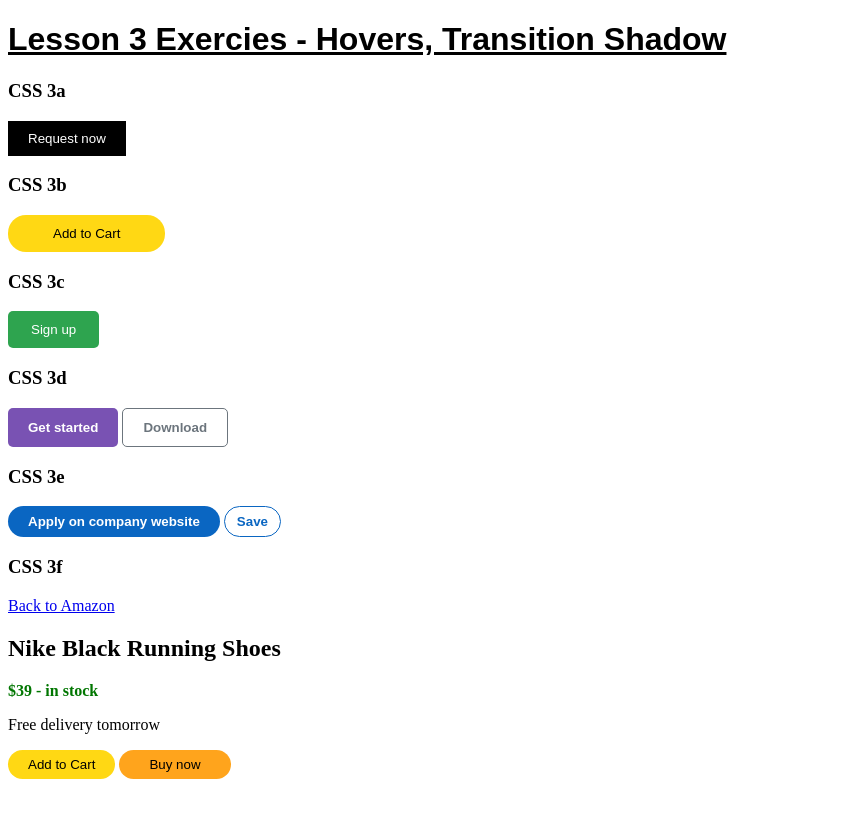
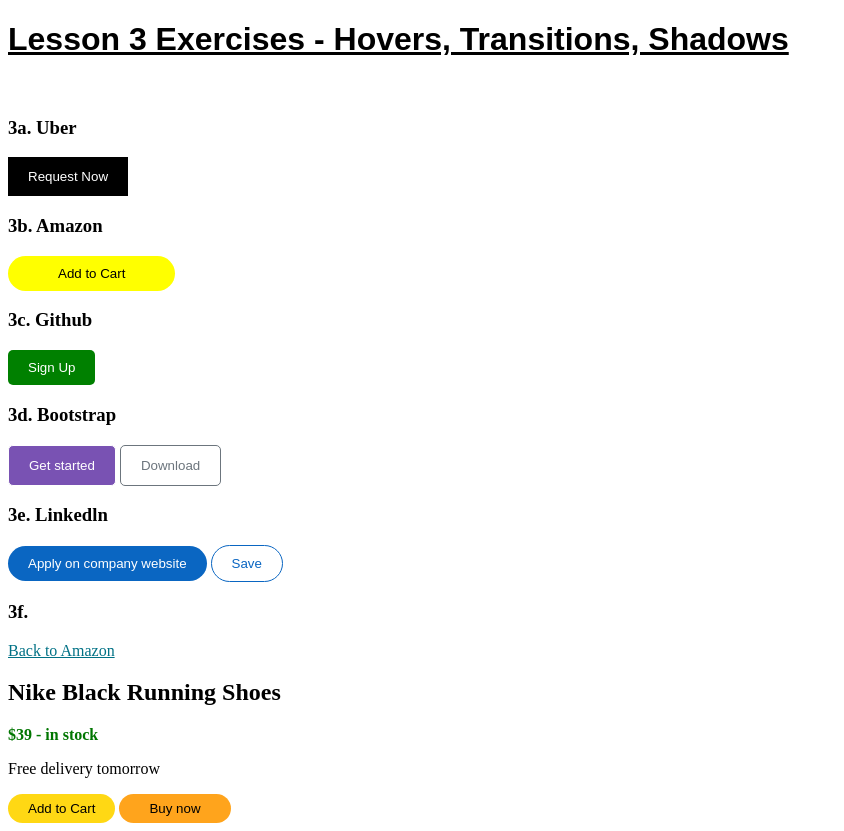
Before and after one commit to katekich1/HTML-CSS-Exercise, a plain HTML site: page 17 Latihan Html CSS/Lesson3.html in a window 1280 px wide. Shown: the whole page, without its empty margins (0-844 px from the left). Before the commit the page ends 800 px from the top, so only its background shows below. Drawn offline with Linux system fonts and the light colour scheme.

Commit message:
Html-Css

```diff
--- a/17 Latihan Html CSS/Lesson3.html
+++ b/17 Latihan Html CSS/Lesson3.html
@@ -3,156 +3,45 @@
 <head>
     <meta charset="UTF-8">
     <meta name="viewport" content="width=device-width, initial-scale=1.0">
-    <title>Document</title>
+    <title>Aditya Saputra </title>
+    <link rel="stylesheet" href="style3.css">
 </head>
 <body>
     <font face="Arial">
-    <h1><u> Lesson 3 Exercies - Hovers, Transition Shadow</u></h1>
+    <h1><u>Lesson 3 Exercises - Hovers, Transitions, Shadows</u></h1>
     </font>
 
-    <h3>CSS 3a</h3>
-    <style>
-        .SOALa {
-            background-color: black;
-            color: white;
-            border: none;
-            padding: 10px 20px;
-        }
-        .SOALa:hover {
+    <br>
 
-        }
-    </style>
-    <button class="SOALa">Request now</button>
+    <h3>3a. Uber </h3>
+    <button class="css3a">Request Now</button>
 
-    <h3>CSS 3b</h3>
-    <style>
-        .SOALb {
-            background-color:rgb(255, 216,20);
-            border: none;
-            padding: 11px 45px;
-            border-radius: 18px;
-            cursor: pointer;
-        }
-        .SOALb:hover {
-            background-color: rgb(253, 223, 77);
-        }
-    </style>
-    <button class="SOALb">Add to Cart</button>
+    <br>
 
-    <h3>CSS 3c</h3>
-    <style>
-        .SOALc {
-            background-color:rgb(46, 164, 79) ;
-            color: white;
-            border: none;
-            padding: 11px 23px;
-            border-radius: 5px;
-        }
-        .SOALc:hover {
-            box-shadow: 2px 2px 5px black;
-            cursor: pointer;
-            background-color: rgb(69, 182, 101);
-        }
-    </style>
-    <button class="SOALc">Sign up</button>
+    <h3>3b. Amazon </h3>
+    <button class="css3b">Add to Cart</button>
 
-    <h3>CSS 3d</h3>
-    <style>
-        .SOALd {
-            background-color:rgb(121, 82, 179) ;
-            color: white;
-            border: none;
-            padding: 12px 20px;
-            border-radius: 5px;
-        }
-        .SOALd:hover {
-            background-color: rgb(65, 40, 102);
-            cursor: pointer;
-        }
-    </style>
-    <style>
-        .SOALdd {
-            background-color:white ;
-            color:rgb(108, 117, 125) ;
-            padding: 11px 20px;
-            border: 1px solid;
-            border-radius: 5px;
-        }
-        .SOALdd:hover {
-            background-color: rgb(108, 117, 125);
-            cursor: pointer;
-            color: white;
-        }
-    </style>
-    <button class="SOALd"><b>Get started</b></button>
-    <button class="SOALdd"><b>Download</b></button>
+    <br>
 
-    <h3>CSS 3e</h3>
-    <style>
-        .SOALe {
-            background-color:rgb(10, 102, 194);
-            color: white;
-            padding: 8px 20px;
-            border: none;
-            border-radius: 20px;
-        }
-        .SOALe:hover {
-            background-color: rgb(11, 46, 81);
-            cursor: pointer;
-        }
-    </style>
-    <style>
-        .SOALee {
-            background-color: white;
-            color:rgb(10, 102, 194);
-            border: 1px solid;
-            padding: 7px 12px;
-            border-radius: 22px;
-        }
-        .SOALee:hover {
-            background-color: rgb(189, 210, 232);
-            border: 3px solid;
-        }
-    </style>
-    <button class="SOALe"><b>Apply on company website</b></button>
-    <button class="SOALee"><b>Save</b></button>
+    <h3>3c. Github </h3>
+    <button class="css3c">Sign Up</button>
 
-    <h3>CSS 3f</h3>
-  <style>
-    .add-to-cart {
-      background-color: rgb(255, 216, 20);
-      border: none;
-      padding: 7px 20px;
-      border-radius: 20px;
-      cursor: pointer;
-    }
-    .add-to-cart:hover {
-      background-color: rgb(220, 195, 66);
-    }
-    .add-to-cart:active {
-      background-color: rgb(245, 194, 118);
-    }
-    .buy-now {
-      background-color: rgb(255, 164, 28);
-      border: none;
-      padding: 7px 30px;
-      border-radius: 20px;
-      cursor: pointer;
-    }
-    .buy-now:hover {
-      background-color: rgb(224, 109, 22);
-    }
-    .buy-now:active {
-      background-color: rgb(245, 194, 118);
-    }
-    link {
-      color:rgb(0, 113, 133);;
-    }
-    .link:hover {
-      color: red;
-    }
-  </style>
-  <a class="link" href="https://www.amazon.com/" target="_blank" >Back to Amazon</a>
+    <br>
+
+    <h3>3d. Bootstrap </h3>
+    <button class="css3d">Get started</button>
+    <button class="css33d">Download</button>
+
+    <br>
+
+    <h3>3e. Linkedln</h3>
+    <button class="css3e">Apply on company website</button>
+    <button class="css33e">Save</button>
+
+    <br>
+
+    <h3>3f. </h3>
+  <a href="https://www.amazon.com/" target="_blank" style="color: rgb(0, 113, 133);">Back to Amazon</a>
 
   <h2>Nike Black Running Shoes</h2>
 
@@ -160,7 +49,7 @@
 
   <p>Free delivery tomorrow</p>
 
-  <button class="add-to-cart">Add to Cart</button>
-  <button class="buy-now">Buy now</button>
+  <button class="css3f">Add to Cart</button>
+  <button class="css33f">Buy now</button>
 </body>
 </html>
--- /dev/null
+++ b/17 Latihan Html CSS/Style3.css
@@ -0,0 +1,73 @@
+.css3a {
+  background-color: black;
+  color: white;
+  border: none;
+  padding: 12px 20px;
+  cursor: pointer;
+
+}
+
+.css3b {
+  background-color: yellow;
+  border: none;
+  padding: 10px 50px;
+  border-radius: 20px;
+  cursor: pointer
+}
+
+.css3c {
+  background-color: green;
+  color:white;
+  border: none;
+  padding: 10px 20px;
+  border-radius: 5px;
+  cursor: pointer;
+}
+
+.css3d {
+  background-color: rgb(121, 82, 179);
+  color: white;
+  padding: 12px 20px;
+  border: 1px solid;
+  border-radius: 5px;
+  cursor: pointer;
+}
+
+.css33d {
+  background-color: white;
+  color: rgb(108, 117, 125);
+  padding: 12px 20px;
+  border: 1px solid;
+  border-radius: 5px;
+  cursor: pointer;
+}
+
+.css3e {
+  background-color:rgb(10, 102, 194);
+  color: white;
+  padding:10px 20px;
+  border: none;
+  border-radius: 20px;
+}
+
+.css33e {
+  background-color: white;
+  color: rgb(10, 102, 194);
+  border: 1px solid;
+  padding: 10px 20px;
+  border-radius: 20px;
+}
+
+.css3f {
+  background-color: rgb(255, 216, 20);
+  border: none;
+  padding: 7px 20px;
+  border-radius: 20px;
+}
+
+.css33f {
+  background-color: rgb(255, 164, 28);
+  border: none;
+  padding: 7px 30px;
+  border-radius: 20px;
+}
```
Also changed, not shown: 17 Latihan Html CSS/Lesson10.html (added, +11 -0 lines), 17 Latihan Html CSS/Lesson2.html (+0 -66 lines), 17 Latihan Html CSS/style2.css (added, +60 -0 lines), 17 Latihan Html CSS/Lesson11.html (added), 17 Latihan Html CSS/Lesson12.html (added), 17 Latihan Html CSS/Lesson13.html (added), 17 Latihan Html CSS/Lesson14.html (added), 17 Latihan Html CSS/Lesson15.html (added), 17 Latihan Html CSS/Lesson16.html (added), 17 Latihan Html CSS/Lesson17.html (added), 17 Latihan Html CSS/Lesson9.html (added).
